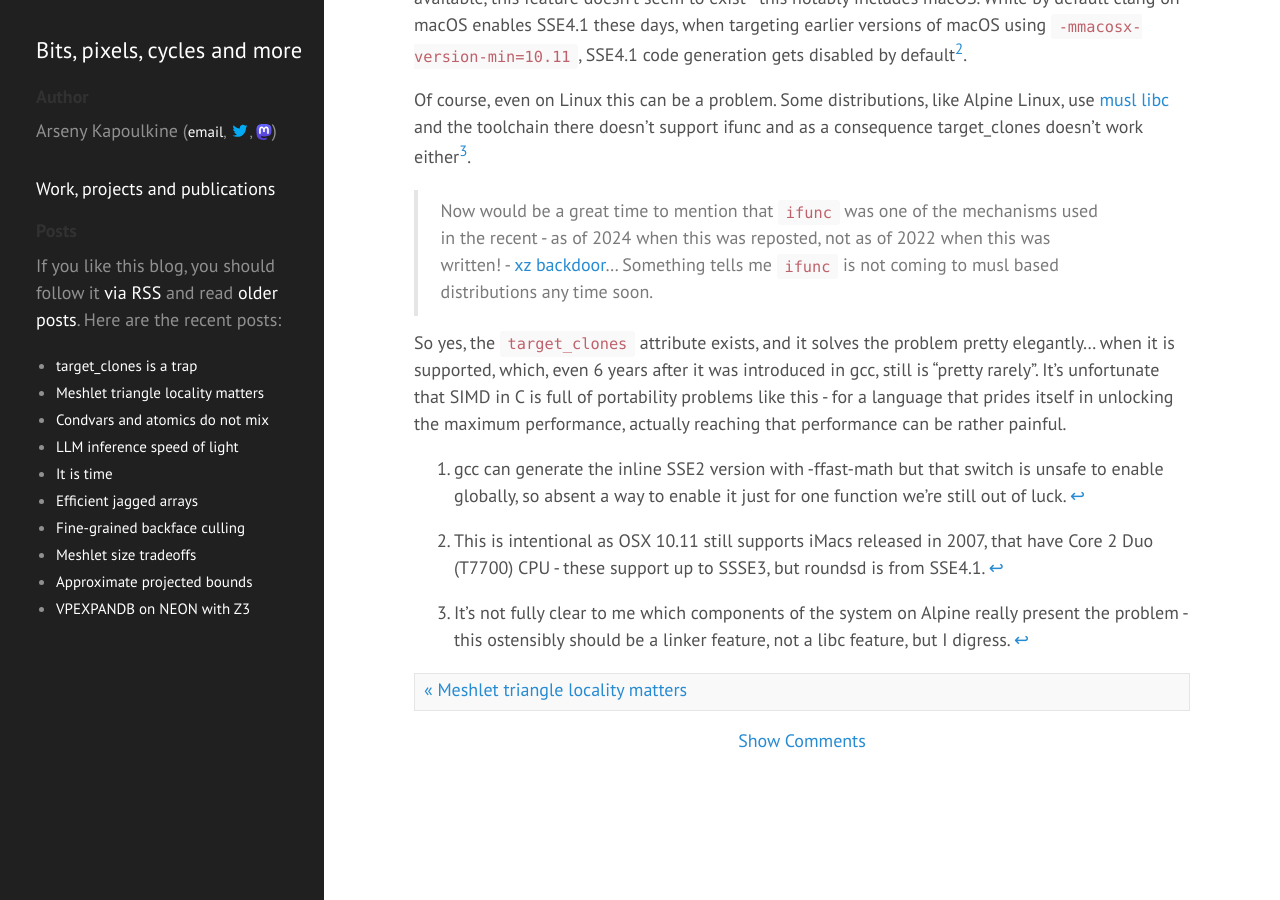
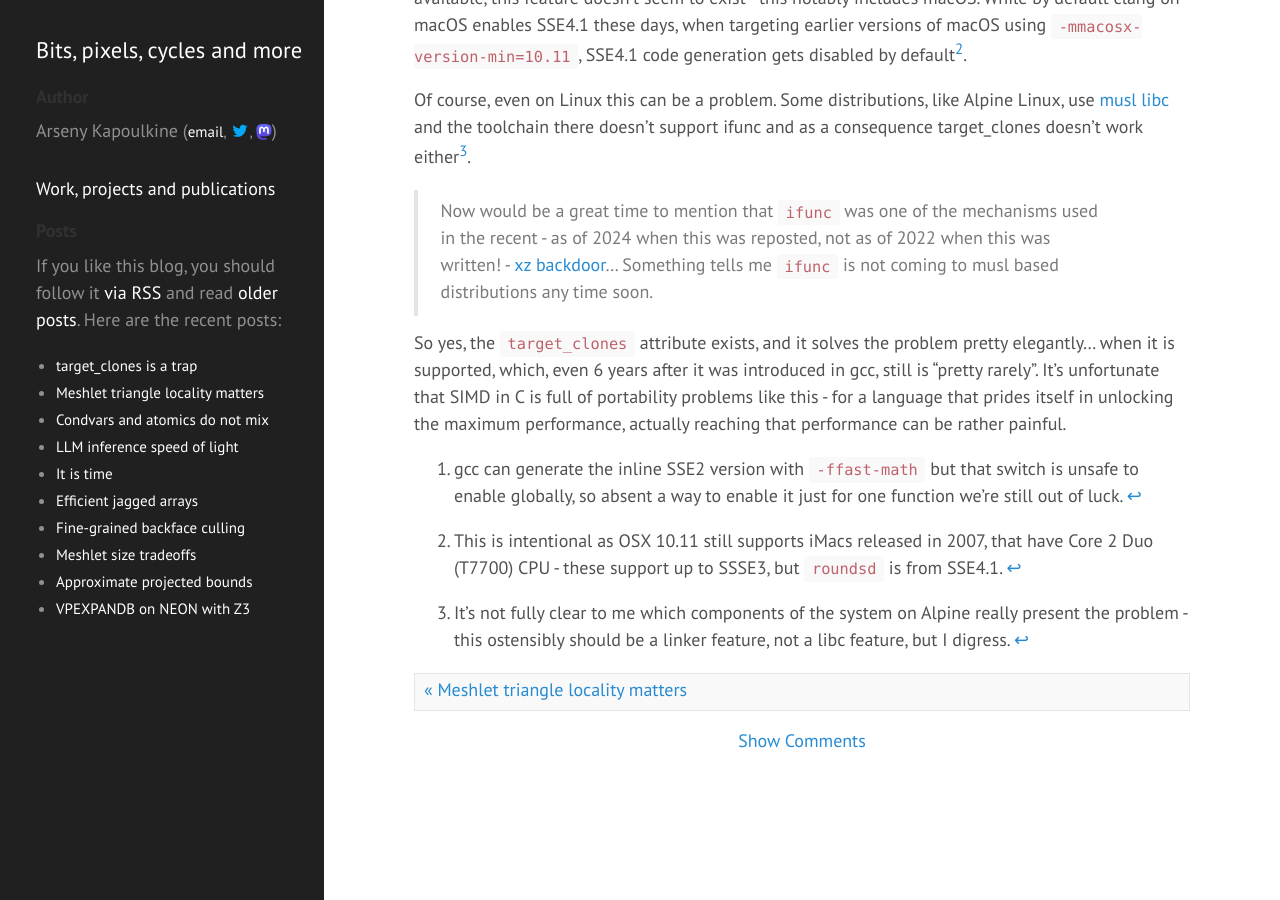
Before and after one commit to zeux/zeux.github.io, a Jekyll site: the page built from _posts/2024-04-20-target-clones-trap.md, in a window 1280 px wide and 900 px high, scrolled down 1861 px. Built offline with Jekyll 4.4.1, drawn with Linux system fonts in a browser that asks for light colours.

Commit message:
Add code quoting

```diff
--- a/_posts/2024-04-20-target-clones-trap.md
+++ b/_posts/2024-04-20-target-clones-trap.md
@@ -60,8 +60,8 @@ Of course, even on Linux this can be a problem. Some distributions, like Alpine
 
 So yes, the `target_clones` attribute exists, and it solves the problem pretty elegantly... when it is supported, which, even 6 years after it was introduced in gcc, still is "pretty rarely". It's unfortunate that SIMD in C is full of portability problems like this - for a language that prides itself in unlocking the maximum performance, actually reaching that performance can be rather painful.
 
-[^1]: gcc can generate the inline SSE2 version with -ffast-math but that switch is unsafe to enable globally, so absent a way to enable it just for one function we're still out of luck.
+[^1]: gcc can generate the inline SSE2 version with `-ffast-math` but that switch is unsafe to enable globally, so absent a way to enable it just for one function we're still out of luck.
 
-[^2]: This is intentional as OSX 10.11 still supports iMacs released in 2007, that have Core 2 Duo (T7700) CPU - these support up to SSSE3, but roundsd is from SSE4.1.
+[^2]: This is intentional as OSX 10.11 still supports iMacs released in 2007, that have Core 2 Duo (T7700) CPU - these support up to SSSE3, but `roundsd` is from SSE4.1.
 
 [^3]: It's not fully clear to me which components of the system on Alpine really present the problem - this ostensibly should be a linker feature, not a libc feature, but I digress.
```
